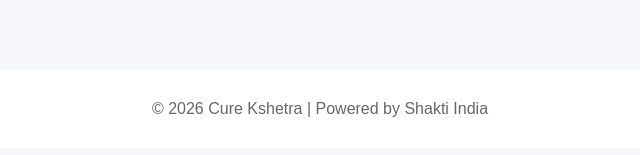
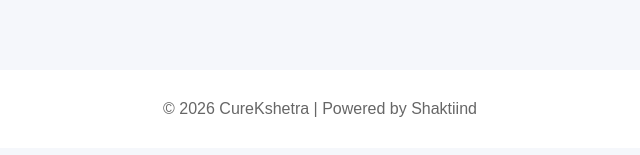
Before and after one commit to personalwebsite91/homepage, a plain HTML site: page index.html in a window 1280 px wide. Shown: the part 467-622 px from the top of the page, 320-960 px from the left. Drawn offline with nearby package versions, Linux system fonts and the light colour scheme; no server answers.

```diff
--- a/index.html
+++ b/index.html
@@ -3,7 +3,7 @@
 <head>
 <meta charset="UTF-8">
 <meta name="viewport" content="width=device-width, initial-scale=1.0">
-<title>Cure Kshetra</title>
+<title>CureKshetra</title>
 
 <style>
 
@@ -272,7 +272,7 @@
 
 <footer>
 
-© 2026 Cure Kshetra | Powered by Shakti India
+© 2026 CureKshetra | Powered by Shaktiind
 
 </footer>
 <script src="https://unpkg.com/@supabase/supabase-js@2"></script>
```
Also changed, not shown: campaign.html (+1 -1 lines).
